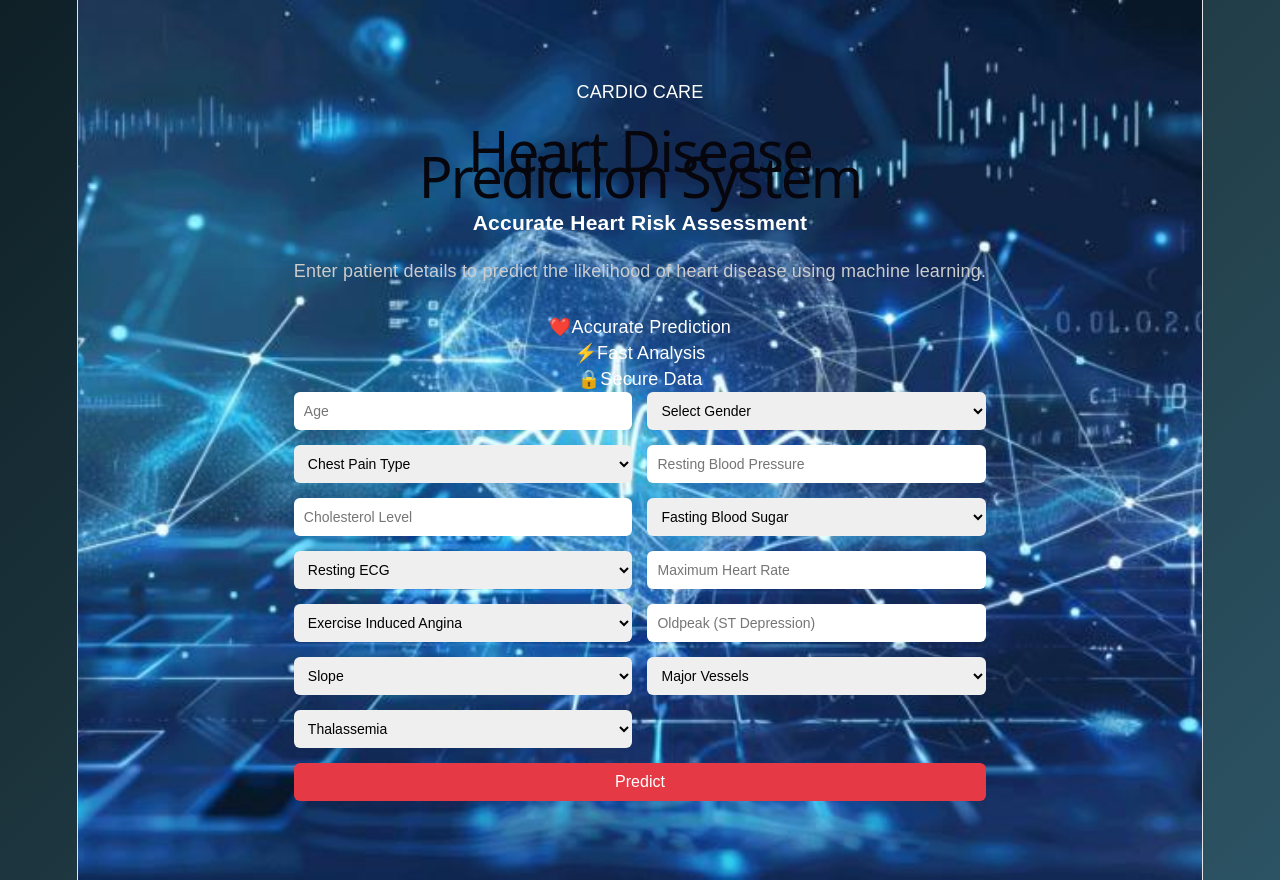
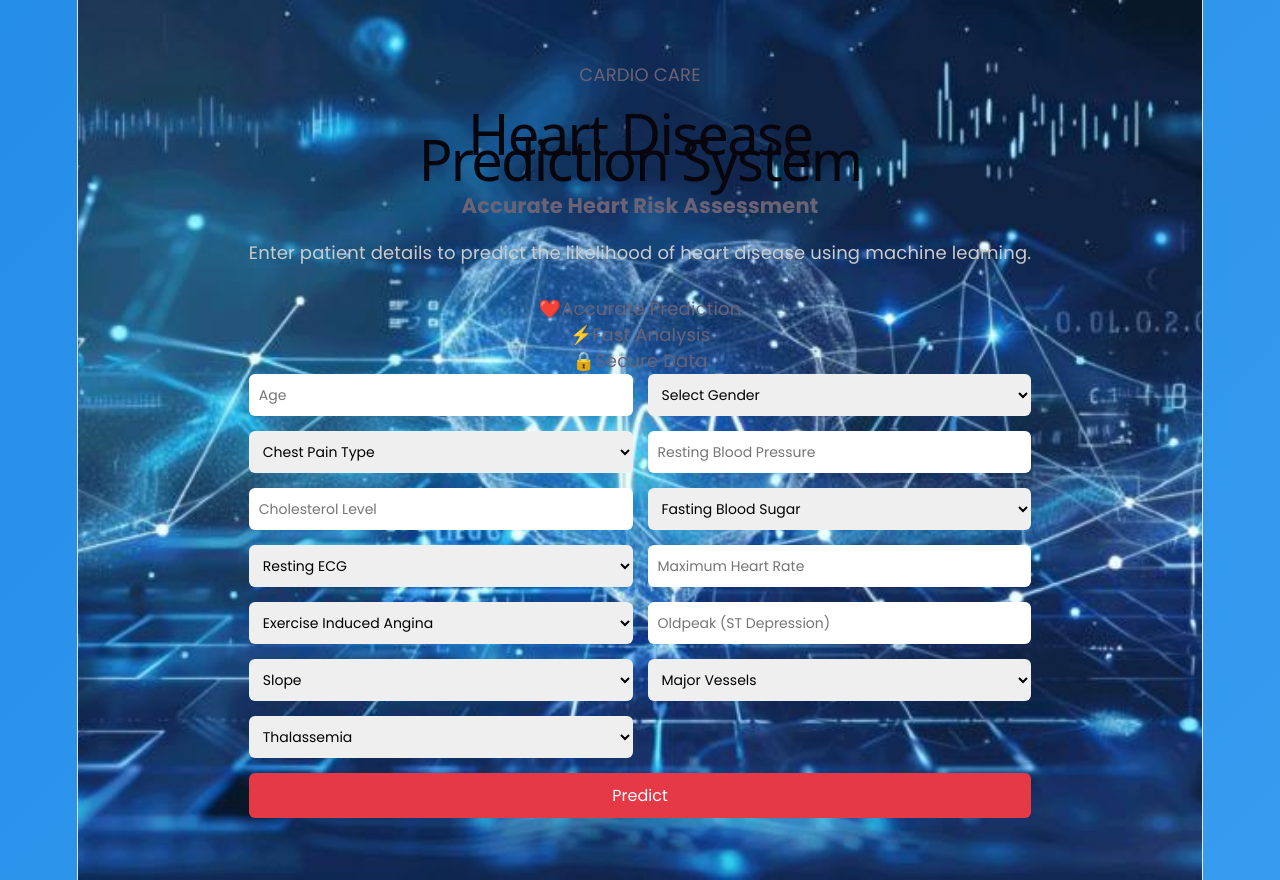
Before and after one commit to praveen07-sjit/Heart-Disease-Prediction, a React (Vite) app in the folder heart-disease-frontend/: page / in a window 1280 px wide. Built offline with nearby package versions, Linux system fonts and the light colour scheme.

Commit message:
Updated UI

```diff
--- a/heart-disease-frontend/src/App.css
+++ b/heart-disease-frontend/src/App.css
@@ -1,10 +1,20 @@
-body {
-  margin: 0;
-  font-family: Arial, Helvetica, sans-serif;
-  background: linear-gradient(135deg, #0f2027, #203a43, #2c5364);
-  color: #ffffff;
+body{
+    margin:0;
+    padding:0;
+    font-family:'Poppins',sans-serif;
+    min-height:100vh;
+
+    background:linear-gradient(135deg,#0f4c81,#1e88e5,#42a5f5);
+    background-size:400% 400%;
+
+    animation:bgMove 12s ease infinite;
 }
 
+@keyframes bgMove{
+    0%{background-position:0% 50%;}
+    50%{background-position:100% 50%;}
+    100%{background-position:0% 50%;}
+}
 .container {
   min-height: 100vh;
   background-size: cover;
--- a/heart-disease-frontend/src/index.css
+++ b/heart-disease-frontend/src/index.css
@@ -1,3 +1,8 @@
+@import url('https://fonts.googleapis.com/css2?family=Poppins:wght@300;400;500;600;700&display=swap');
+
+*{
+    font-family:'Poppins',sans-serif;
+}
 :root {
   --text: #6b6375;
   --text-h: #08060d;
```
